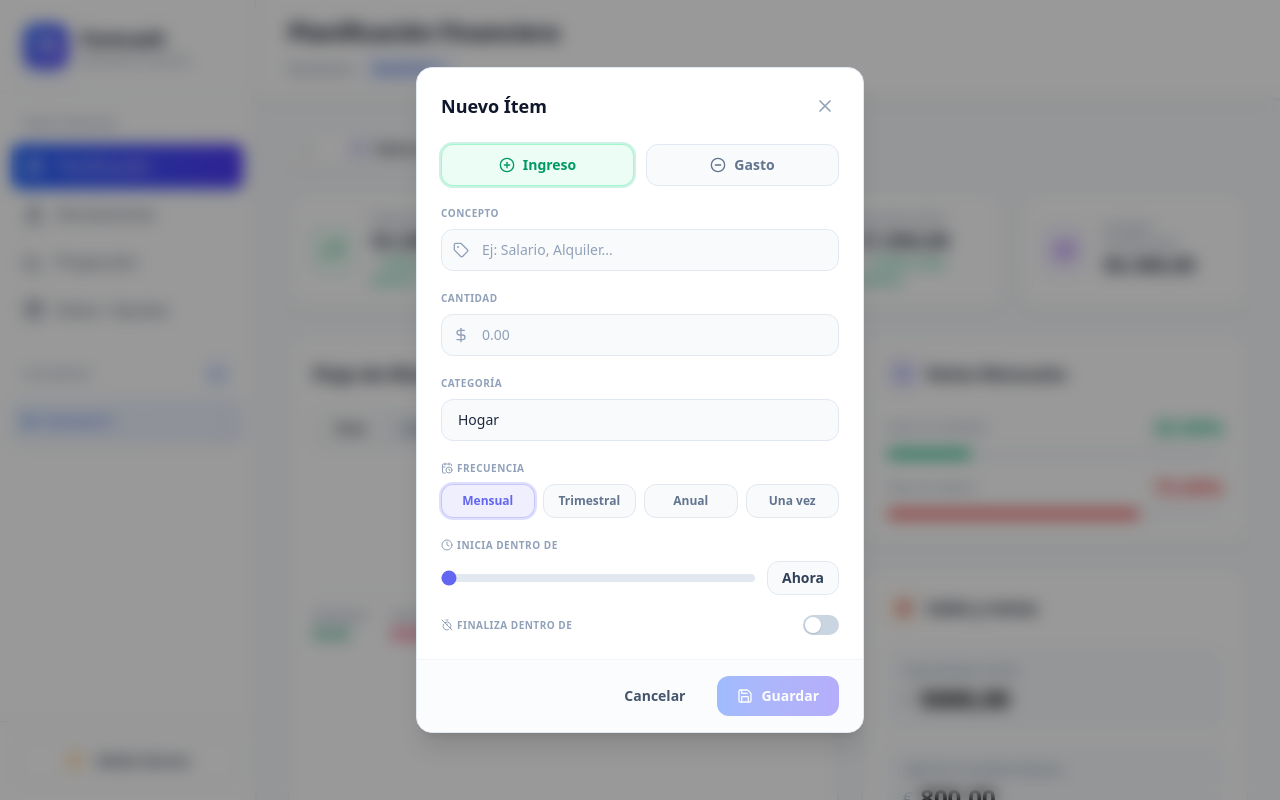
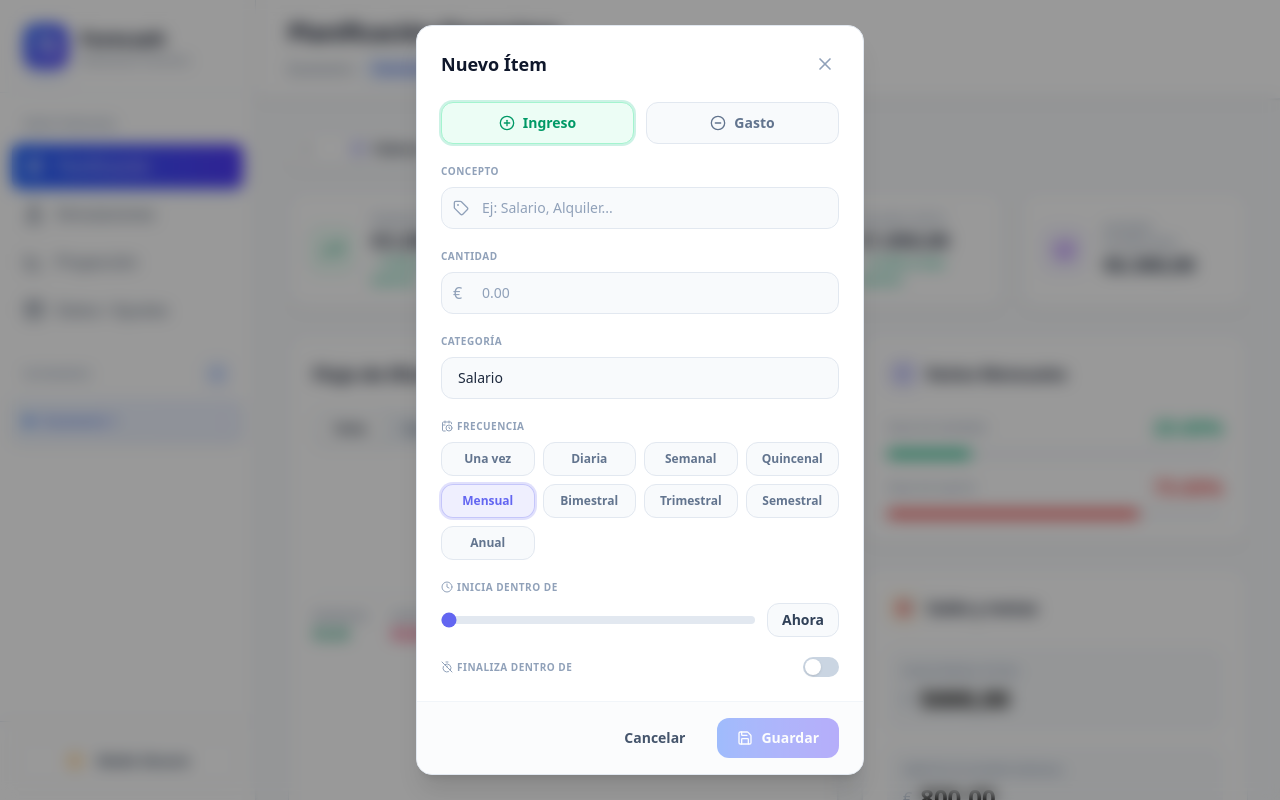
Before and after one commit to josegijon/Forecash-v2, a React (Vite) app in the folder frontend/: page /escenario/1/planificacion in a window 1280 px wide. Both pictures are taken after a click on the button "NUEVO ÍTEM". Built offline with nearby package versions, Linux system fonts and the light colour scheme.

Commit message:
feat: improve cash flow modal with filtered category selection and currency symbol

```diff
--- a/frontend/src/ui/components/modals/AddCashflowModal.tsx
+++ b/frontend/src/ui/components/modals/AddCashflowModal.tsx
@@ -1,9 +1,9 @@
 
 import { useState } from "react";
-import { X, PlusCircle, MinusCircle, DollarSign, Tag, CalendarClock, Clock, TimerOff, Save } from "lucide-react";
+import { X, PlusCircle, MinusCircle, Tag, CalendarClock, Clock, TimerOff, Save } from "lucide-react";
+import { useCategoryStore, useCurrencySymbol, type Frequency } from "@/store";
 
 type CashflowType = "income" | "expense";
-type Frequency = "monthly" | "quarterly" | "annual" | "once";
 
 interface AddCashflowModalProps {
     isOpen: boolean;
@@ -21,24 +21,27 @@ export interface CashflowFormData {
     endsInMonths?: number;
 }
 
-const CATEGORIES = [
-    "Hogar",
-    "Transporte",
-    "Alimentación",
-    "Salud",
-    "Entretenimiento",
-    "Educación",
-    "Trabajo",
-    "Inversiones",
-    "Otros",
-];
+const CATEGORIES = useCategoryStore.getState().categories.map((c) => c.name); // Obtenemos solo los nombres de las categorías para el select
 
-const FREQUENCY_OPTIONS: { value: Frequency; label: string }[] = [
-    { value: "monthly", label: "Mensual" },
-    { value: "quarterly", label: "Trimestral" },
-    { value: "annual", label: "Anual" },
-    { value: "once", label: "Una vez" },
-];
+const categoryList = (CATEGORIES: string[], type: CashflowType) => {
+    const filteredCategories = CATEGORIES.filter((cat) => {
+        const category = useCategoryStore.getState().categories.find((c) => c.name === cat);
+        return category?.type === type;
+    });
+    return filteredCategories.length > 0 ? filteredCategories : ["Sin categorías disponibles"];
+}
+
+const frequencyLabels: Record<Frequency, string> = {
+    once: "Una vez",
+    daily: "Diaria",
+    weekly: "Semanal",
+    biweekly: "Quincenal",
+    monthly: "Mensual",
+    bimonthly: "Bimestral",
+    quarterly: "Trimestral",
+    semiannual: "Semestral",
+    annual: "Anual",
+};
 
 export const AddCashflowModal = ({ isOpen, onClose, onSave }: AddCashflowModalProps) => {
     const [type, setType] = useState<CashflowType>("income");
@@ -49,6 +52,8 @@ export const AddCashflowModal = ({ isOpen, onClose, onSave }: AddCashflowModalPr
     const [startsInMonths, setStartsInMonths] = useState(0);
     const [hasEndDate, setHasEndDate] = useState(false);
     const [endsInMonths, setEndsInMonths] = useState(12);
+
+    const currencySymbol = useCurrencySymbol();
 
     const isIncome = type === "income";
 
@@ -160,7 +165,9 @@ export const AddCashflowModal = ({ isOpen, onClose, onSave }: AddCashflowModalPr
                             Cantidad
                         </label>
                         <div className="relative">
-                            <DollarSign size={16} className="absolute left-3 top-1/2 -translate-y-1/2 text-slate-400" />
+                            <span className="absolute left-3 top-1/2 -translate-y-1/2 text-slate-400">
+                                {currencySymbol}
+                            </span>
                             <input
                                 type="number"
                                 min="0"
@@ -183,7 +190,7 @@ export const AddCashflowModal = ({ isOpen, onClose, onSave }: AddCashflowModalPr
                             onChange={(e) => setCategory(e.target.value)}
                             className="w-full px-4 py-2.5 bg-slate-50 rounded-xl border border-slate-200 text-sm font-medium text-slate-800 focus:outline-none focus:ring-2 focus:ring-primary/30 focus:border-primary transition-all cursor-pointer appearance-none"
                         >
-                            {CATEGORIES.map((cat) => (
+                            {categoryList(CATEGORIES, type).map((cat) => (
                                 <option key={cat} value={cat}>
                                     {cat}
                                 </option>
@@ -198,17 +205,17 @@ export const AddCashflowModal = ({ isOpen, onClose, onSave }: AddCashflowModalPr
                             Frecuencia
                         </label>
                         <div className="grid grid-cols-4 gap-2">
-                            {FREQUENCY_OPTIONS.map((opt) => (
+                            {Object.entries(frequencyLabels).map(([value, label]) => (
                                 <button
-                                    key={opt.value}
+                                    key={value}
                                     type="button"
-                                    onClick={() => setFrequency(opt.value)}
-                                    className={`py-2 rounded-xl text-xs font-bold transition-all cursor-pointer border ${frequency === opt.value
+                                    onClick={() => setFrequency(value as Frequency)}
+                                    className={`py-2 rounded-xl text-xs font-bold transition-all cursor-pointer border focus:outline-primary ${frequency === value
                                         ? "bg-primary/10 text-primary border-primary/30 ring-2 ring-primary/20"
                                         : "bg-slate-50 text-slate-500 border-slate-200 hover:bg-slate-100"
                                         }`}
                                 >
-                                    {opt.label}
+                                    {label}
                                 </button>
                             ))}
                         </div>
@@ -235,7 +242,7 @@ export const AddCashflowModal = ({ isOpen, onClose, onSave }: AddCashflowModalPr
                                 }}
                                 className="flex-1 h-2 bg-slate-200 rounded-full appearance-none cursor-pointer accent-primary"
                             />
-                            <span className="min-w-[4.5rem] text-center text-sm font-bold text-slate-700 bg-slate-50 px-3 py-1.5 rounded-xl border border-slate-200">
+                            <span className="min-w-18 text-center text-sm font-bold text-slate-700 bg-slate-50 px-3 py-1.5 rounded-xl border border-slate-200">
                                 {startsInMonths === 0 ? "Ahora" : `${startsInMonths} ${startsInMonths === 1 ? "mes" : "meses"}`}
                             </span>
                         </div>
@@ -272,7 +279,7 @@ export const AddCashflowModal = ({ isOpen, onClose, onSave }: AddCashflowModalPr
                                         onChange={(e) => setEndsInMonths(Number(e.target.value))}
                                         className="flex-1 h-2 bg-slate-200 rounded-full appearance-none cursor-pointer accent-primary"
                                     />
-                                    <span className="min-w-[4.5rem] text-center text-sm font-bold text-slate-700 bg-slate-50 px-3 py-1.5 rounded-xl border border-slate-200">
+                                    <span className="min-w-18 text-center text-sm font-bold text-slate-700 bg-slate-50 px-3 py-1.5 rounded-xl border border-slate-200">
                                         {`${endsInMonths} ${endsInMonths === 1 ? "mes" : "meses"}`}
                                     </span>
                                 </div>
@@ -298,7 +305,7 @@ export const AddCashflowModal = ({ isOpen, onClose, onSave }: AddCashflowModalPr
                     <button
                         onClick={handleSave}
                         disabled={!concept.trim() || !amount}
-                        className="flex items-center gap-2 px-5 py-2.5 text-sm font-bold text-white bg-gradient-to-r from-blue-600 to-indigo-600 rounded-xl shadow-md shadow-blue-500/20 hover:shadow-lg hover:shadow-blue-500/30 transition-all cursor-pointer disabled:opacity-40 disabled:cursor-not-allowed disabled:shadow-none"
+                        className="flex items-center gap-2 px-5 py-2.5 text-sm font-bold text-white bg-linear-to-r from-blue-600 to-indigo-600 rounded-xl shadow-md shadow-blue-500/20 hover:shadow-lg hover:shadow-blue-500/30 transition-all cursor-pointer disabled:opacity-40 disabled:cursor-not-allowed disabled:shadow-none"
                     >
                         <Save size={16} />
                         Guardar
--- a/frontend/src/ui/components/planning/CashflowItemList.tsx
+++ b/frontend/src/ui/components/planning/CashflowItemList.tsx
@@ -2,7 +2,6 @@ import { PlusCircle, Search } from "lucide-react"
 import { useState } from "react"
 import { CashflowItem } from "./CashflowItem"
 import { useCashflowStore, useCategoryStore, useCurrencySymbol, useScenarioItems, useScenarioStore } from "@/store";
-import type { Frequency } from '../../../store/cashflowStore';
 
 type FilterType = "all" | "income" | "expense"
 
@@ -24,19 +23,6 @@ export const CashflowItemList = ({ onAddItem }: CashflowItemListProps) => {
         const category = categories.find((c) => c.id === categoryId);
         return category ? category.name : "Sin categoría";
     };
-
-    const frequencyLabels: Record<Frequency, string> = {
-        once: "Una vez",
-        daily: "Diaria",
-        weekly: "Semanal",
-        biweekly: "Quincenal",
-        monthly: "Mensual",
-        bimonthly: "Bimestral",
-        quarterly: "Trimestral",
-        semiannual: "Semestral",
-        annual: "Anual",
-    };
-
 
     const filteredItems = items
         .filter((item) => filter === "all" || item.type === filter) // Filtrar por tipo (ingreso/gasto)
--- a/frontend/src/ui/components/planning/PlanningSummaryStrip.tsx
+++ b/frontend/src/ui/components/planning/PlanningSummaryStrip.tsx
@@ -30,9 +30,9 @@ export const PlanningSummaryStrip = () => {
     const cards: SummaryCardProps[] = [
         {
             label: "Ingresos totales",
-            value: "€3.200,00",
+            value: "€3.200,00", // TODO: calcular dinámicamente sumando los ítems del escenario activo
             icon: <TrendingUp size={22} />,
-            trend: { value: "+5,2%", positive: true },
+            trend: { value: "+5,2%", positive: true }, // TODO: calcular dinámicamente comparando con el mes anterior
             accentClass: "text-emerald-600",
             bgClass: "bg-emerald-50",
         },
```
